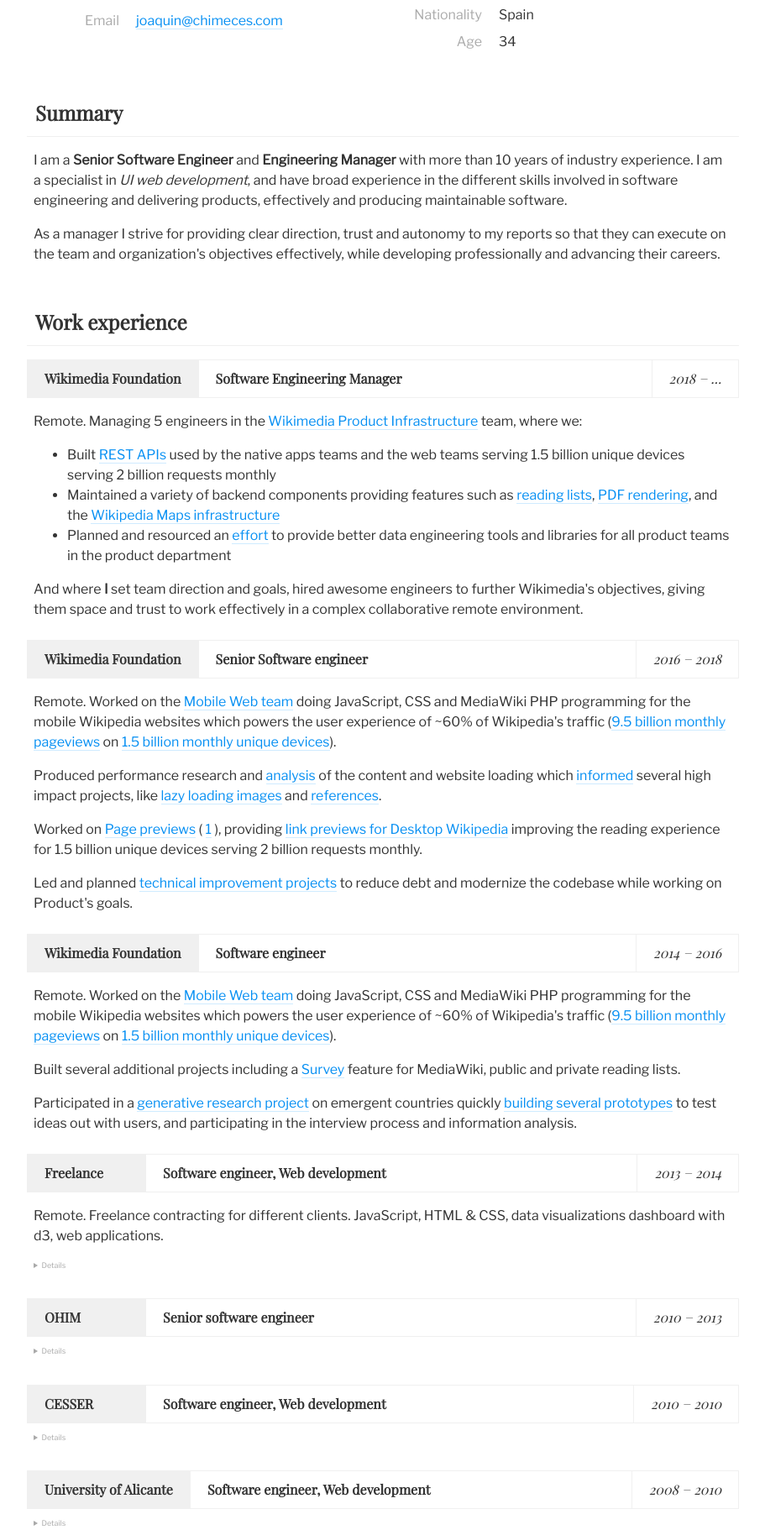
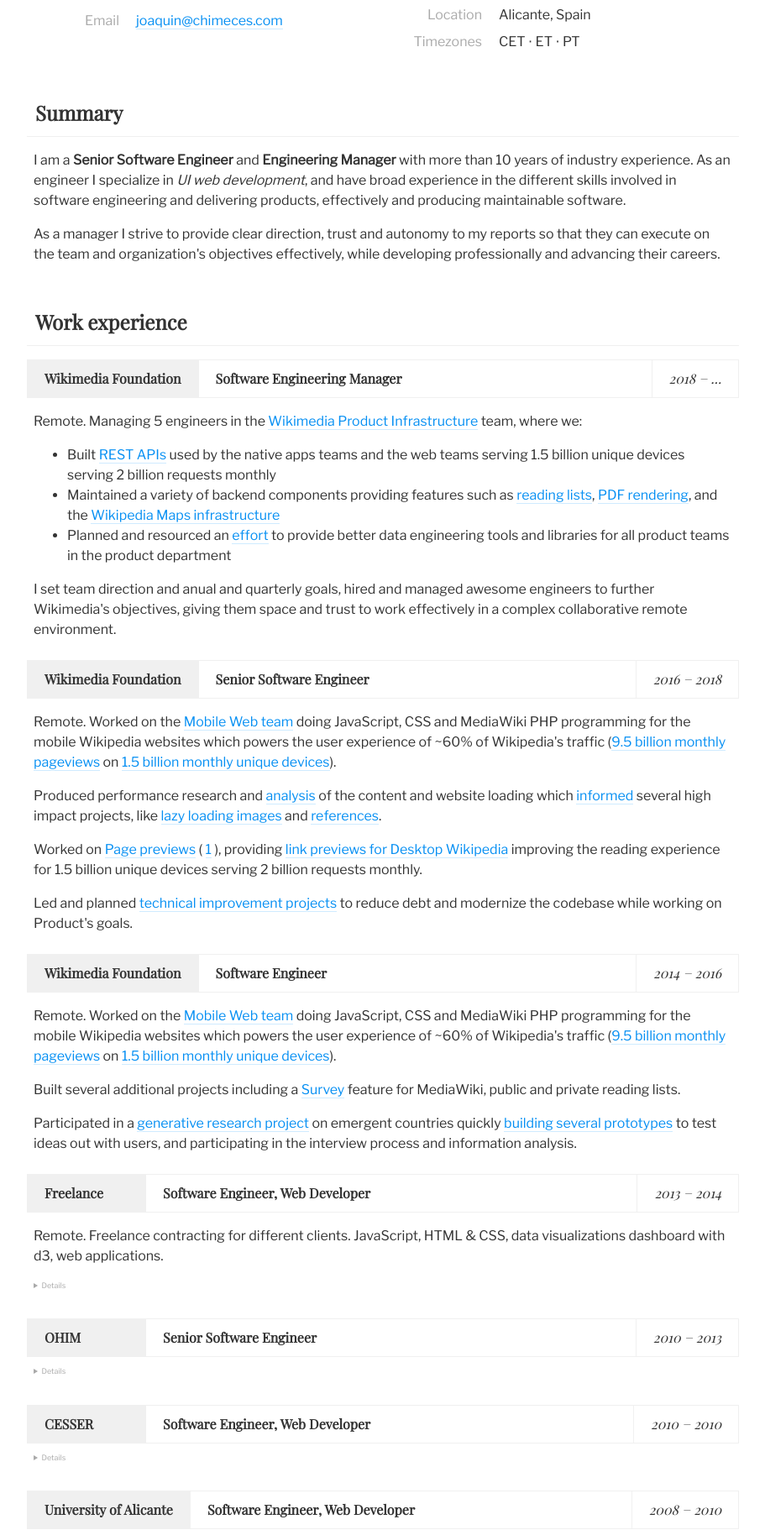
Before and after one commit to joakin/resume, a plain HTML site: page index.html in a window 1280 px wide. Shown: the part 270-2092 px from the top of the page at 84% size, without its empty margins (184-1095 px from the left). Drawn offline with nearby package versions, Linux system fonts and the light colour scheme.

Commit message:
Fixes from colleague suggestions

```diff
--- a/index.html
+++ b/index.html
@@ -70,13 +70,13 @@
             <label>Phone</label>
             <span><a href="tel:(0034) 600078947">(0034) 600078947</a></span>
           </div>
-          <div class="kv nationality">
-            <label>Nationality</label>
-            <span>Spain</span>
+          <div class="kv location">
+            <label>Location</label>
+            <span>Alicante, Spain</span>
           </div>
-          <div class="kv age">
-            <label>Age</label>
-            <span>34</span>
+          <div class="kv timezones">
+            <label>Timezones</label>
+            <span>CET ⋅ ET ⋅ PT</span>
           </div>
         </article>
       </section>
@@ -86,11 +86,11 @@
         </header>
         <article class="body">
           <p>I am a <strong>Senior Software Engineer</strong> and <strong>Engineering Manager</strong> with more than
-10 years of industry experience. I am a specialist in <em>UI web development</em>,
-and have broad experience in the different skills involved in software
-engineering and delivering products, effectively and producing maintainable
-software.</p>
-<p>As a manager I strive for providing clear direction, trust and autonomy to my
+10 years of industry experience. As an engineer I specialize in <em>UI web
+development</em>, and have broad experience in the different skills involved in
+software engineering and delivering products, effectively and producing
+maintainable software.</p>
+<p>As a manager I strive to provide clear direction, trust and autonomy to my
 reports so that they can execute on the team and organization&#39;s objectives
 effectively, while developing professionally and advancing their careers.</p>
 
@@ -125,20 +125,20 @@
 engineering tools and libraries for all product teams in the product
 department</li>
 </ul>
-<p>And where <strong>I</strong> set team direction and goals, hired awesome engineers to
-further Wikimedia&#39;s objectives, giving them space and trust to work
-effectively in a complex collaborative remote environment.</p>
+<p>I set team direction and anual and quarterly goals, hired and managed
+awesome engineers to further Wikimedia&#39;s objectives, giving them space and
+trust to work effectively in a complex collaborative remote environment.</p>
 
 
             </div>
           </article>
 
           <article
-            id="Wikimedia_Foundation-2016-2018-Senior_Software_engineer"
+            id="Wikimedia_Foundation-2016-2018-Senior_Software_Engineer"
           >
             <header class="header-3el">
               <div class="employer">Wikimedia Foundation</div>
-              <div class="position">Senior Software engineer</div>
+              <div class="position">Senior Software Engineer</div>
               <div class="date">2016 − 2018</div>
             </header>
             <div class="body">
@@ -161,11 +161,11 @@
           </article>
 
           <article
-            id="Wikimedia_Foundation-2014-2016-Software_engineer"
+            id="Wikimedia_Foundation-2014-2016-Software_Engineer"
           >
             <header class="header-3el">
               <div class="employer">Wikimedia Foundation</div>
-              <div class="position">Software engineer</div>
+              <div class="position">Software Engineer</div>
               <div class="date">2014 − 2016</div>
             </header>
             <div class="body">
@@ -185,11 +185,11 @@
           </article>
 
           <article
-            id="Freelance-2013-2014-Software_engineer,_Web_development"
+            id="Freelance-2013-2014-Software_Engineer,_Web_Developer"
           >
             <header class="header-3el">
               <div class="employer">Freelance</div>
-              <div class="position">Software engineer, Web development</div>
+              <div class="position">Software Engineer, Web Developer</div>
               <div class="date">2013 − 2014</div>
             </header>
             <div class="body">
@@ -221,11 +221,11 @@
           </article>
 
           <article
-            id="OHIM-2010-2013-Senior_software_engineer"
+            id="OHIM-2010-2013-Senior_Software_Engineer"
           >
             <header class="header-3el">
               <div class="employer">OHIM</div>
-              <div class="position">Senior software engineer</div>
+              <div class="position">Senior Software Engineer</div>
               <div class="date">2010 − 2013</div>
             </header>
             <div class="body">
@@ -274,11 +274,11 @@
           </article>
 
           <article
-            id="CESSER-2010-2010-Software_engineer,_Web_development"
+            id="CESSER-2010-2010-Software_Engineer,_Web_Developer"
           >
             <header class="header-3el">
               <div class="employer">CESSER</div>
-              <div class="position">Software engineer, Web development</div>
+              <div class="position">Software Engineer, Web Developer</div>
               <div class="date">2010 − 2010</div>
             </header>
             <div class="body">
@@ -302,11 +302,11 @@
           </article>
 
           <article
-            id="University_of_Alicante-2008-2010-Software_engineer,_Web_development"
+            id="University_of_Alicante-2008-2010-Software_Engineer,_Web_Developer"
           >
             <header class="header-3el">
               <div class="employer">University of Alicante</div>
-              <div class="position">Software engineer, Web development</div>
+              <div class="position">Software Engineer, Web Developer</div>
               <div class="date">2008 − 2010</div>
             </header>
             <div class="body">
@@ -346,11 +346,11 @@
           </article>
 
           <article
-            id="Diario_Informacion_/_Newspaper-2006-2008-Systems_administrator"
+            id="Diario_Informacion_/_Newspaper-2006-2008-Systems_Administrator"
           >
             <header class="header-3el">
               <div class="employer">Diario Informacion / Newspaper</div>
-              <div class="position">Systems administrator</div>
+              <div class="position">Systems Administrator</div>
               <div class="date">2006 − 2008</div>
             </header>
             <div class="body">
@@ -378,7 +378,7 @@
 
           <div class="header-3el">
             <div class="name">Spanish</div>
-            <div class="level">Mother tongue</div>
+            <div class="level">Native speaker</div>
 
           </div>
 
@@ -389,6 +389,7 @@
               <div>
                  CAE (Certificate in Advanced English)<br />
                  FCE<br />
+                 Excellent oral and written English and conversational skills<br />
 
               </div>
 
```
Also changed, not shown: 1 other file.
